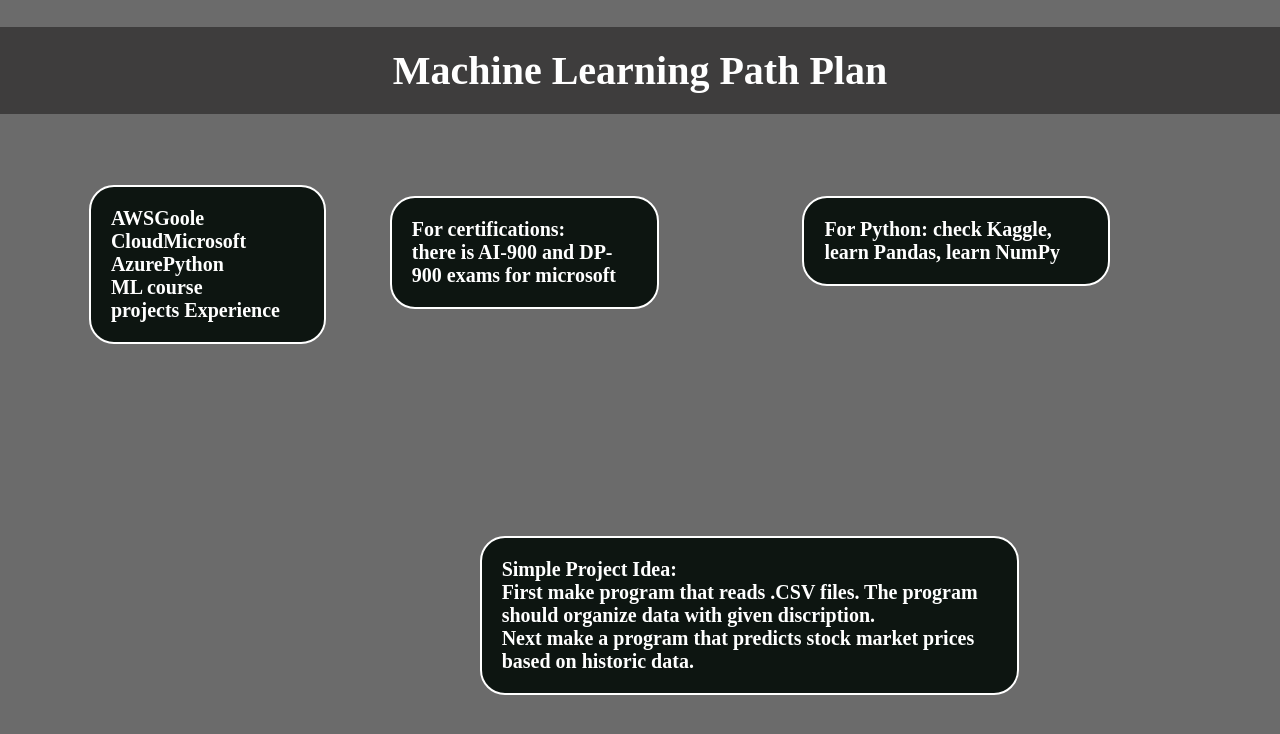
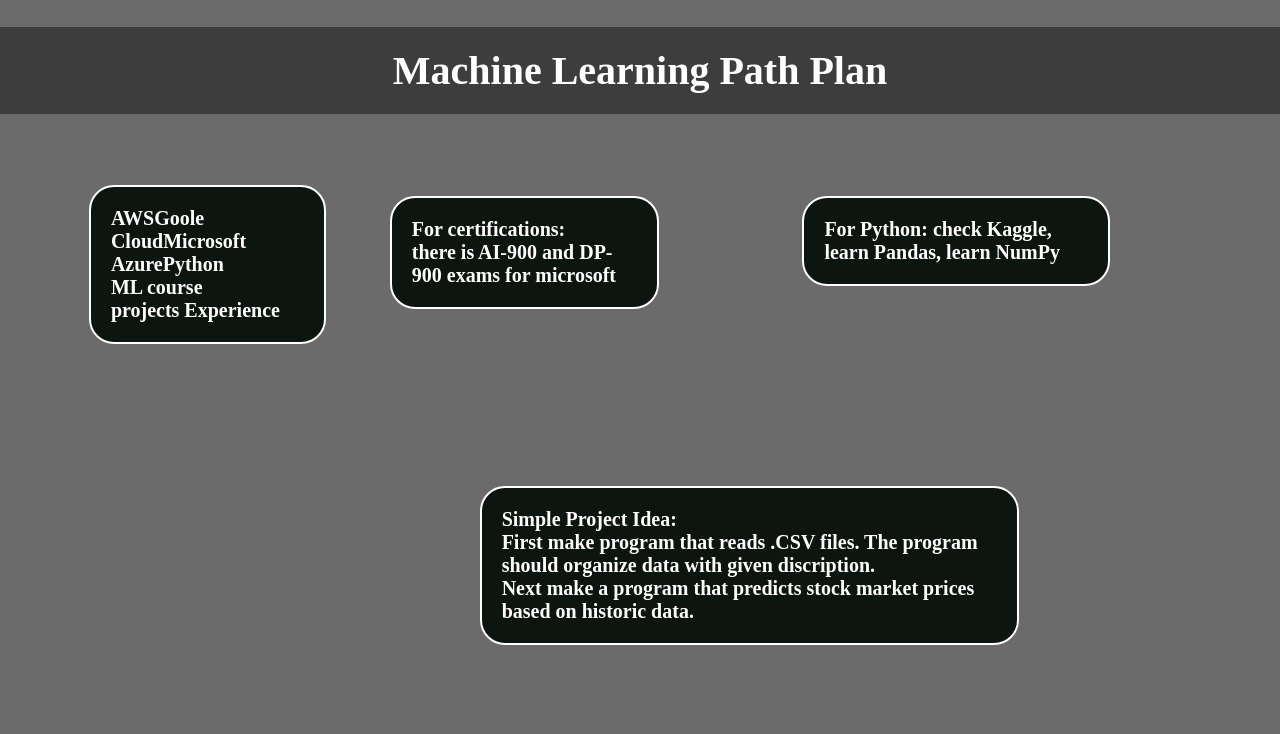
Before and after one commit to paulpark6/ML-Guide, a React (Create React App) app: page / in a window 1280 px wide. Shown: the top 734 px of the page. Built offline with nearby package versions, Linux system fonts and the light colour scheme.

Commit message:
Updated Box
changed box height

```diff
--- a/src/App.css
+++ b/src/App.css
@@ -26,7 +26,7 @@
 .box4{
   position: absolute;
   left: 300px;
-  top: 500px;
+  top: 450px;
 }
 .content{
   border: 2px solid rgb(255, 255, 255);
```
